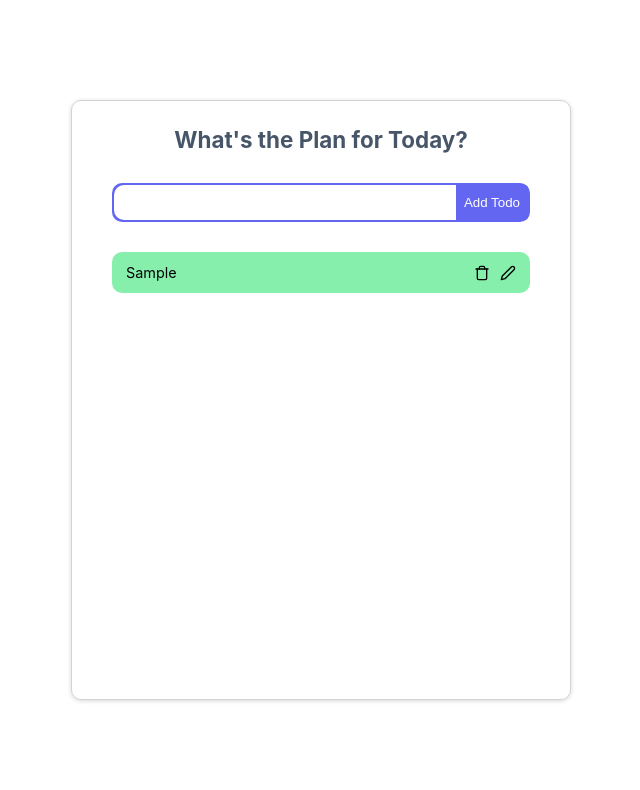
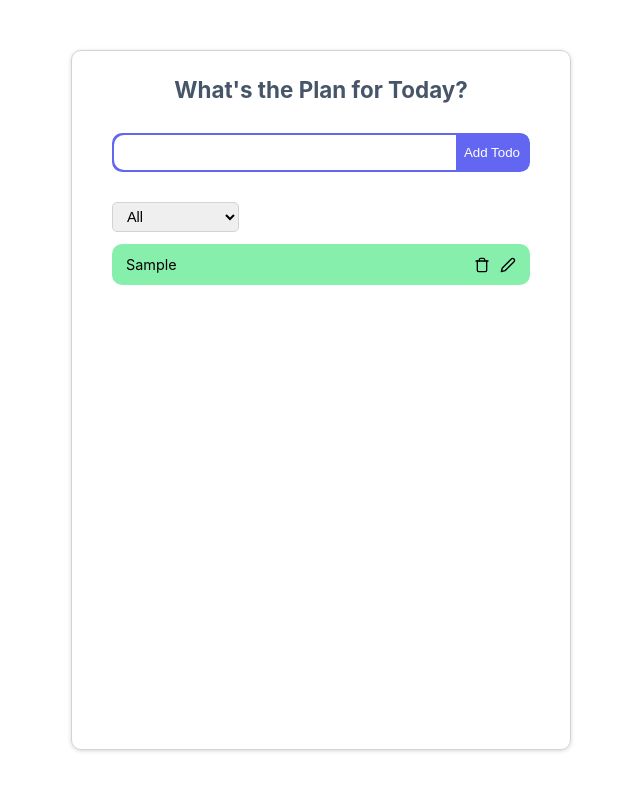
Before and after one commit to Alirezaebrahimi77/simpleTodoApp, a React (Create React App) app: page / in a window 1280 px wide. Both pictures are taken after typing "Sample" into the empty fields and a click on the button "Add Todo". Shown: the top 790 px of the page, without its empty margins (319-959 px from the left). Built offline with nearby package versions, Linux system fonts and the light colour scheme.

Commit message:
Added filte

```diff
--- a/src/App.module.css
+++ b/src/App.module.css
@@ -1,8 +1,9 @@
 .App{
-    width: 100vw;
+    width: 100%;
     height: 100vh;
     display: grid;
     place-items: center;
+    padding: 50px 0;
 }
 @media only screen and (max-width: 720px){
     .App{
--- a/src/components/Form/Form.js
+++ b/src/components/Form/Form.js
@@ -1,9 +1,13 @@
 import styles from "./Form.module.css"
-
+import {useRef, useEffect} from "react"
 function Form({todoText, setTodoText, submitHandler, buttonText}) {
+  const input = useRef()
+  useEffect(() => {
+    input.current.focus()
+  }, [])
   return (
     <form className={styles.formContainer} onSubmit={submitHandler}>
-      <input type="text" value={typeof todoText === "object" ? todoText.task : todoText} onChange={e => setTodoText(typeof todoText === "object" ? {...todoText, task: e.target.value} : e.target.value)}/>
+      <input type="text" value={typeof todoText === "object" ? todoText.task : todoText} onChange={e => setTodoText(typeof todoText === "object" ? {...todoText, task: e.target.value} : e.target.value)} ref={input}/>
       <button type="submit">{buttonText}</button>
 
     </form>
--- a/src/components/Todo/Todo.js
+++ b/src/components/Todo/Todo.js
@@ -8,12 +8,14 @@ function Todo() {
   const [todos, setTodos] = useState([])
   const [todoText, setTodoText] = useState("")
   const [edit, setEdit] = useState({})
+  const [filtered, setFiltered] = useState([])
 
 
   const addTodoHandler = (e) => {
     e.preventDefault()
     const newArray = [...todos, {id: Math.floor(Math.random() * 100), task: todoText, completed: false}]
     setTodos(newArray)
+    setFiltered(newArray)
     saveToLocalStorage(newArray, "AliTodos")
     setTodoText("")
   }
@@ -21,6 +23,7 @@ function Todo() {
   const deleteHandler = (id) => {
     const filteredTodos = todos.filter(todo => todo.id !== id)
     setTodos(filteredTodos)
+    setFiltered(filteredTodos)
     saveToLocalStorage(filteredTodos, "AliTodos")
   }
 
@@ -36,6 +39,7 @@ function Todo() {
     updatedItem.task = edit.task;
     updatedTodos[index] = updatedItem
     setTodos(updatedTodos)
+    setFiltered(updatedTodos)
     setEdit({})
     saveToLocalStorage(updatedTodos, "AliTodos")
   }
@@ -52,12 +56,29 @@ function Todo() {
 
     updatedTodos[index] = updatedItem
     setTodos(updatedTodos)
+    setFiltered(updatedTodos)
     saveToLocalStorage(updatedTodos, "AliTodos")
+  }
+
+  const filterHandler = (value) => {
+    if(value !== "all"){
+      if(value === "completed"){
+        const filteredTodos = todos.filter(todo => todo.completed === true)
+        setFiltered(filteredTodos)
+
+      }else{
+        const filteredTodos = todos.filter(todo => todo.completed === false)
+        setFiltered(filteredTodos)
+      }
+    }else{
+      setFiltered(todos)
+    }
   }
 
   useEffect(() => {
       const todos = localStorage.getItem("AliTodos") ? JSON.parse(localStorage.getItem("AliTodos")) : []
       setTodos(todos)
+      setFiltered(todos)
   }, [])
 
   return (
@@ -65,11 +86,19 @@ function Todo() {
       <div className={styles.title}>
           <h1>What's the Plan for Today?</h1>
       </div>
-
       {Object.keys(edit).length === 0? (
         <>
           <Form todoText={todoText} setTodoText={setTodoText} submitHandler={addTodoHandler} buttonText={"Add Todo"}/>
-          <TodoList todos={todos} deleteHandler={deleteHandler} completeTask={completeTask} editHandler={editHandler}/>
+          {todos.length > 0 && (
+            <div className={styles.filterContainer}>
+              <select onChange={(e) => filterHandler(e.target.value)}>
+                <option value="all">All</option>
+                <option value="completed">Completed</option>
+                <option value="uncompleted">Uncompleted</option>
+              </select>
+            </div>
+          )}
+          <TodoList todos={filtered} deleteHandler={deleteHandler} completeTask={completeTask} editHandler={editHandler}/>
         </>
       ):(
           <Form todoText={edit} setTodoText={setEdit} submitHandler={editTaskHandler} buttonText={"Edit"}/>
--- a/src/components/Todo/Todo.module.css
+++ b/src/components/Todo/Todo.module.css
@@ -1,17 +1,32 @@
 .container{
     width: 500px;
-    height: 600px;
+    height: 100%;
     border-radius: 10px;
     border: 1px solid lightgray;
     box-shadow: 0 1px 4px rgba(0,0,0,0.16);
     padding: 25px 40px;
+    overflow: scroll;
+    display: grid;
+    grid-template-rows: auto auto auto 1fr;
+}
+.container::-webkit-scrollbar {
+    display: none;
 }
 
 .title{
     text-align: center;
     font-size: .7rem;
     color: #475569;
-
+}
+.filterContainer{
+    margin-bottom: 12px;
+}
+.filterContainer select{
+    border-radius: 5px;
+    padding: 5px 10px;
+    border: 1px solid lightgray;
+    outline: none;
+    font-size: .9rem;
 }
 @media only screen and (max-width: 720px){
     .container{
--- a/src/components/TodoList/TodoList.js
+++ b/src/components/TodoList/TodoList.js
@@ -1,12 +1,12 @@
 import SingleTask from '../SingleTask/SingleTask'
-// import styles from './TodoList.module.css'
+import styles from './TodoList.module.css'
 import React from "react"
 function TodoList({todos, deleteHandler, completeTask, editHandler}) {
 
   const backgroundColors = ["#86efac", "#fcd34d", "#5eead4", "#a5b4fc", "#f0abfc", "#fda4af"];
 
   return (
-    <div>
+    <div className={styles.listContainer}>
       {todos?.map((task, index) => (
         <SingleTask
         key={task.id}
--- a/src/components/TodoList/TodoList.module.css
+++ b/src/components/TodoList/TodoList.module.css
@@ -0,0 +1,6 @@
+.listContainer{
+    overflow: scroll;
+}
+.listContainer::-webkit-scrollbar {
+    display: none;
+}
```
